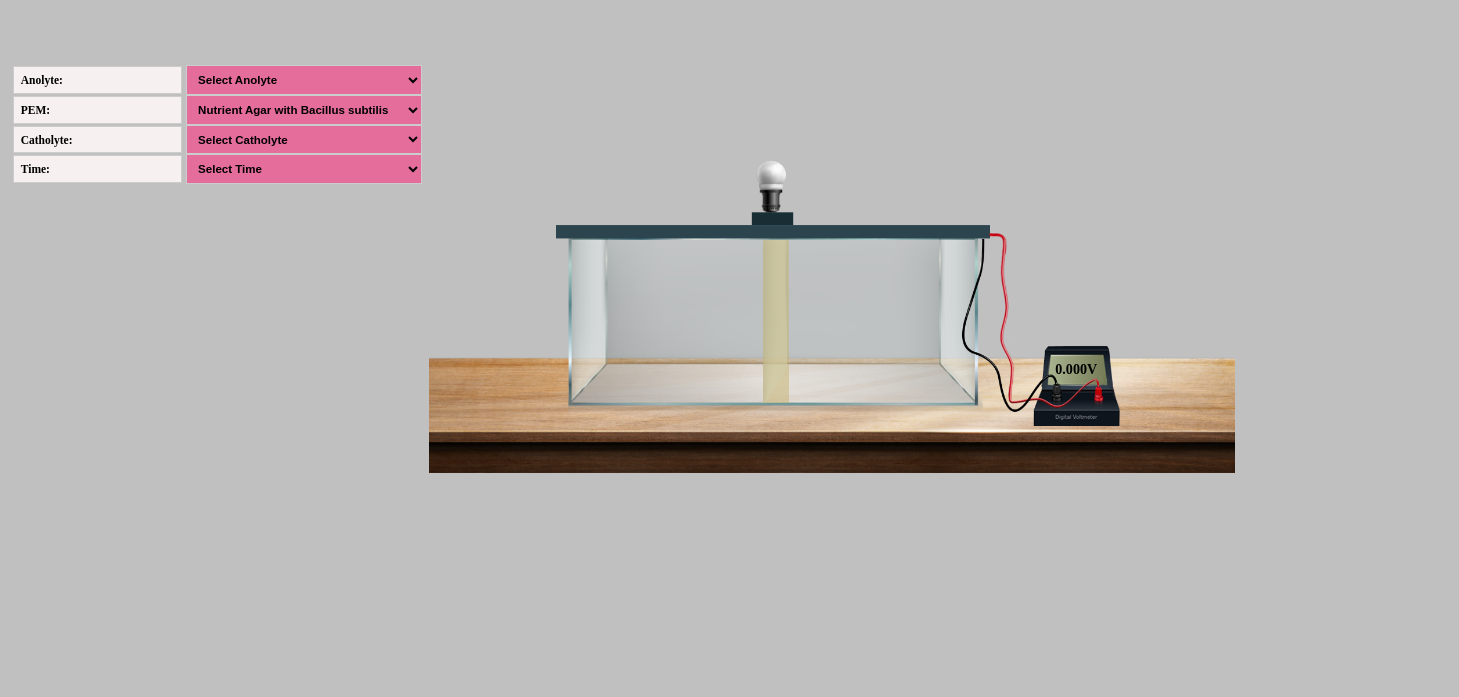
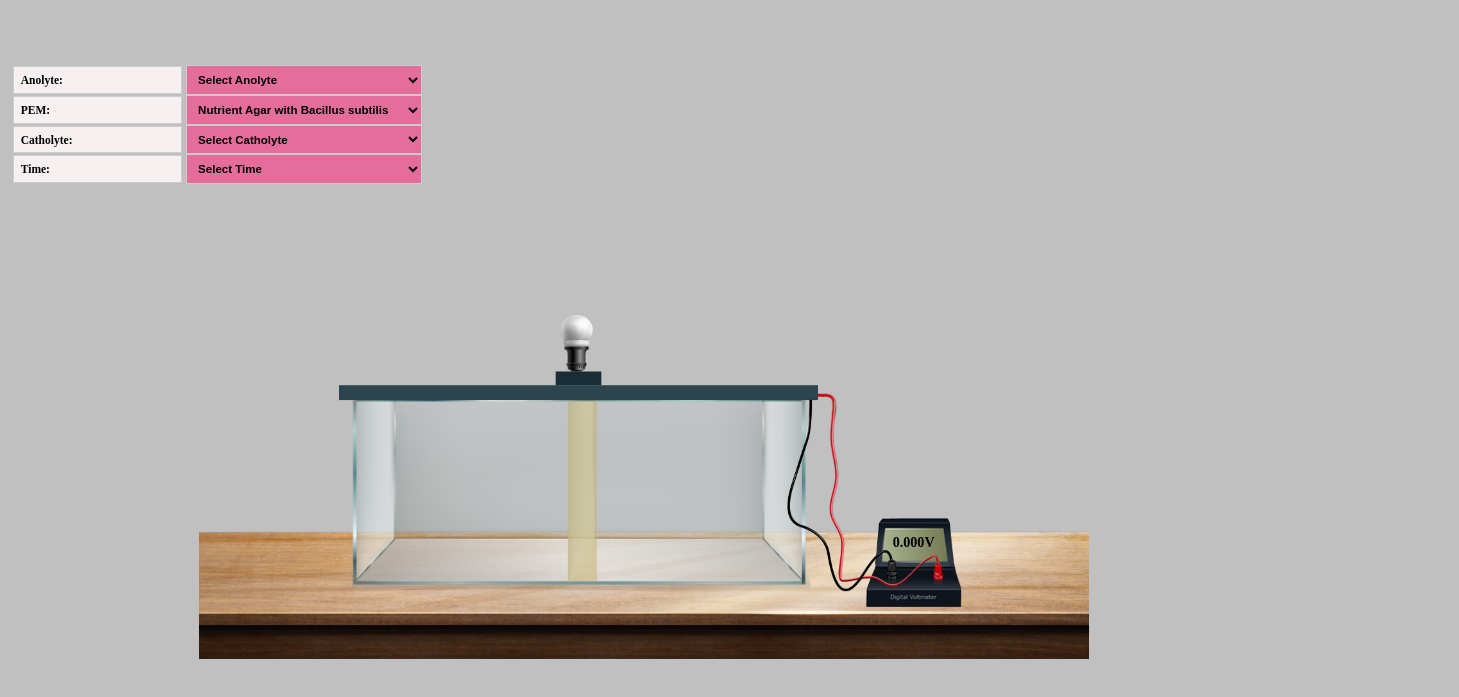
Before and after one commit to virtual-labs/exp-proton-exchange-membranes-au, a plain HTML site: page experiment/simulation/index.html in a window 1280 px wide. Shown: the part 95-792 px from the top of the page, 1459 px wide, since content can reach past the window. Drawn offline with Linux system fonts and the light colour scheme.

Commit message:
css updated

```diff
--- a/experiment/simulation/css/main.css
+++ b/experiment/simulation/css/main.css
@@ -405,7 +405,7 @@ label {
 .image-container {
   position: absolute;
   display: inline-block;
-  top: 55%;
+  top: 60%;
 
 }
 
@@ -744,7 +744,7 @@ label {
   .image-container {
     position: absolute;
     display: inline-block;
-    top: 50%;
+
 
   }
   .main-container {
@@ -781,9 +781,9 @@ label {
   .image-container {
     position: absolute;
     display: inline-block;
-    top: 40%;
-    left:20%;
-    right:-10%;
+    top: 60%;
+
+
   }
   .main-container {
   position: absolute;
```
